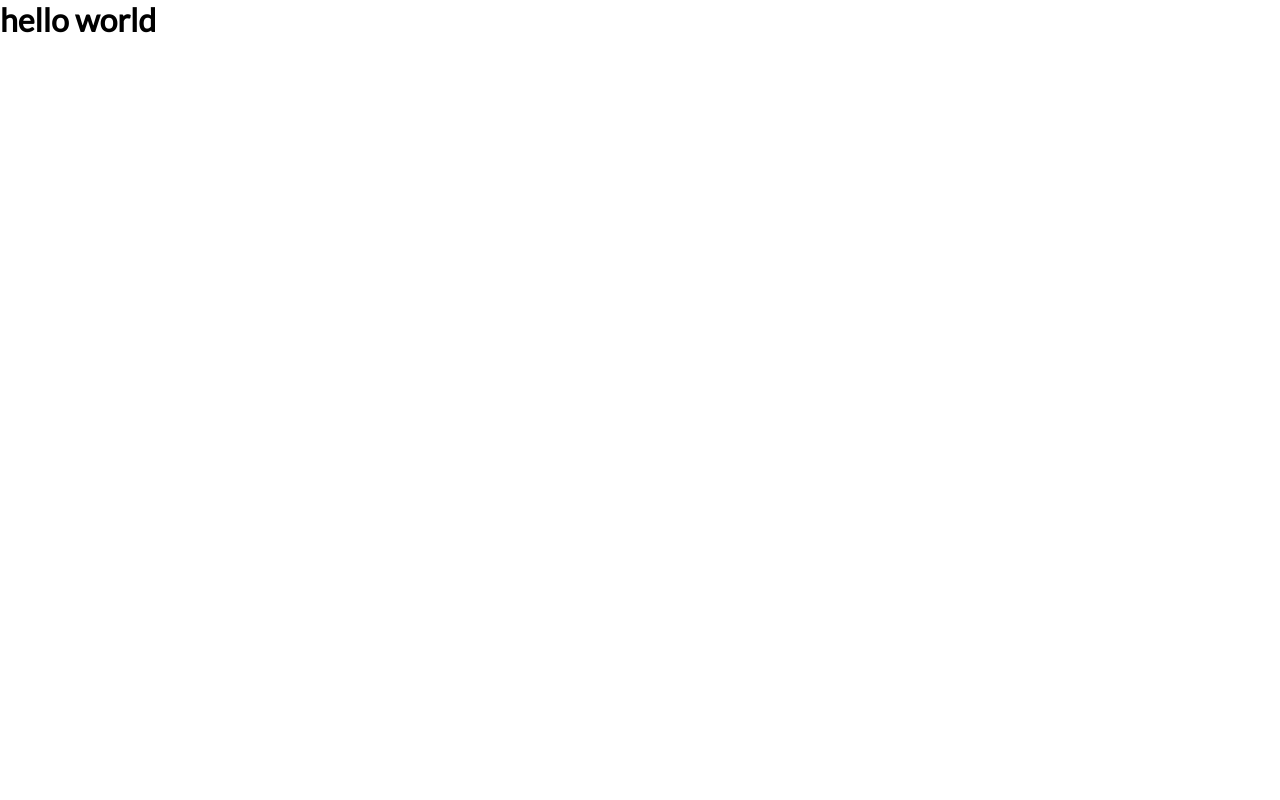
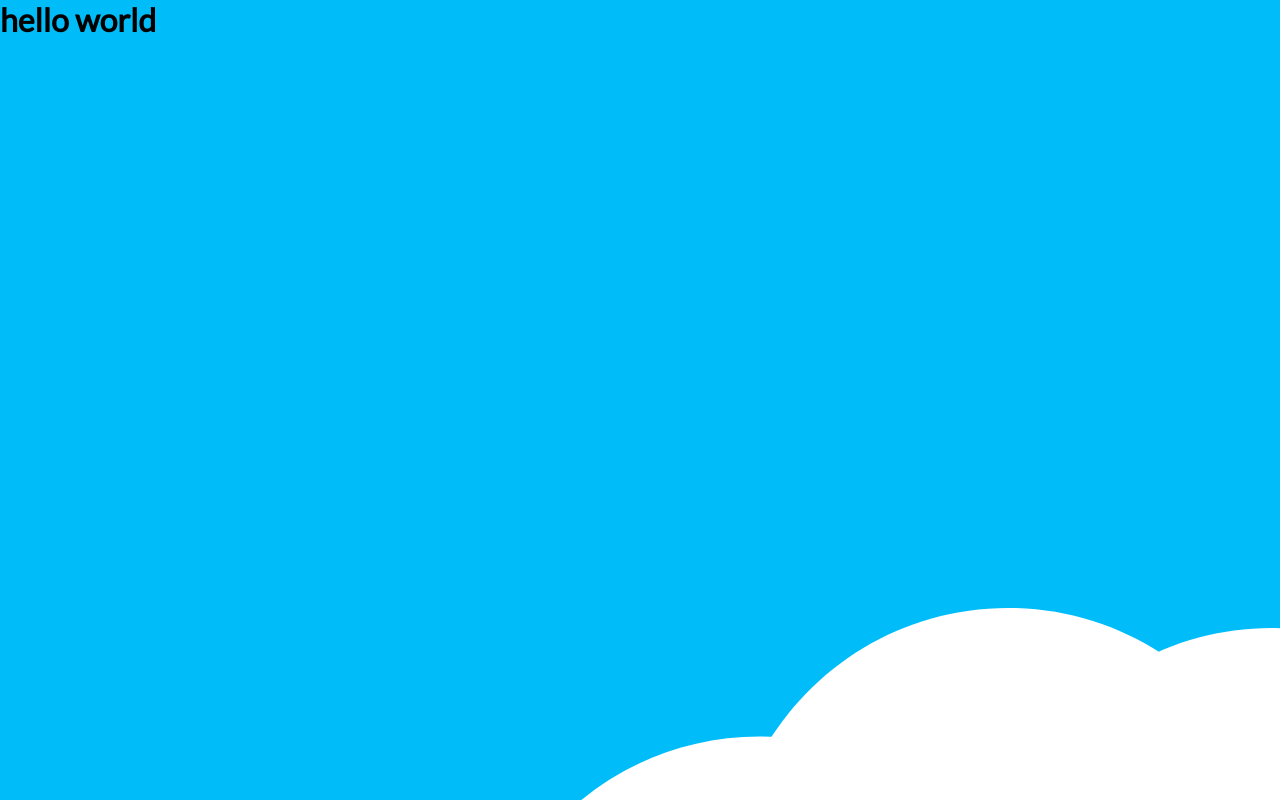
Before and after one commit to JoaoVSouto/daily-scrum-maker, a React (Create React App) app: page / in a window 1280 px wide. Built offline with nearby package versions, Linux system fonts and the light colour scheme.

Commit message:
Styles app background

```diff
--- a/src/styles/global.ts
+++ b/src/styles/global.ts
@@ -1,4 +1,9 @@
 import { createGlobalStyle } from 'styled-components';
+
+import getRandomNumber from '../utils/random';
+
+import clouds from '../assets/clouds.svg';
+import manyClouds from '../assets/many_clouds.svg';
 
 export default createGlobalStyle`
   * {
@@ -16,6 +21,17 @@ export default createGlobalStyle`
 
   body {
     -webkit-font-smoothing: antialiased !important;
+
+    background-color: ${props => props.theme.primary};
+    background-image: url(${manyClouds});
+    background-size: 290%;
+    animation: cloudsSlide 2880s linear forwards infinite;
+  }
+
+  #root {
+    background-image: url(${clouds});
+    background-repeat: no-repeat;
+    background-position: right 12vw;
   }
 
   body,
@@ -23,4 +39,14 @@ export default createGlobalStyle`
   button {
     font-family: 'Lato', sans-serif;
   }
+
+  @keyframes cloudsSlide {
+    from {
+      background-position-x: ${getRandomNumber({ min: -100, max: 100 })}%;
+    }
+
+    to {
+      background-position-x: 3040%;
+    }
+  }
 `;
--- /dev/null
+++ b/src/utils/random.ts
@@ -0,0 +1,10 @@
+interface Range {
+  min: number;
+  max: number;
+}
+
+function getRandomNumber({ min, max }: Range): number {
+  return Math.floor(Math.random() * (max - min + 1)) + min;
+}
+
+export default getRandomNumber;
```
Also changed, not shown: src/assets/clouds.svg (added), src/assets/many_clouds.svg (added).
